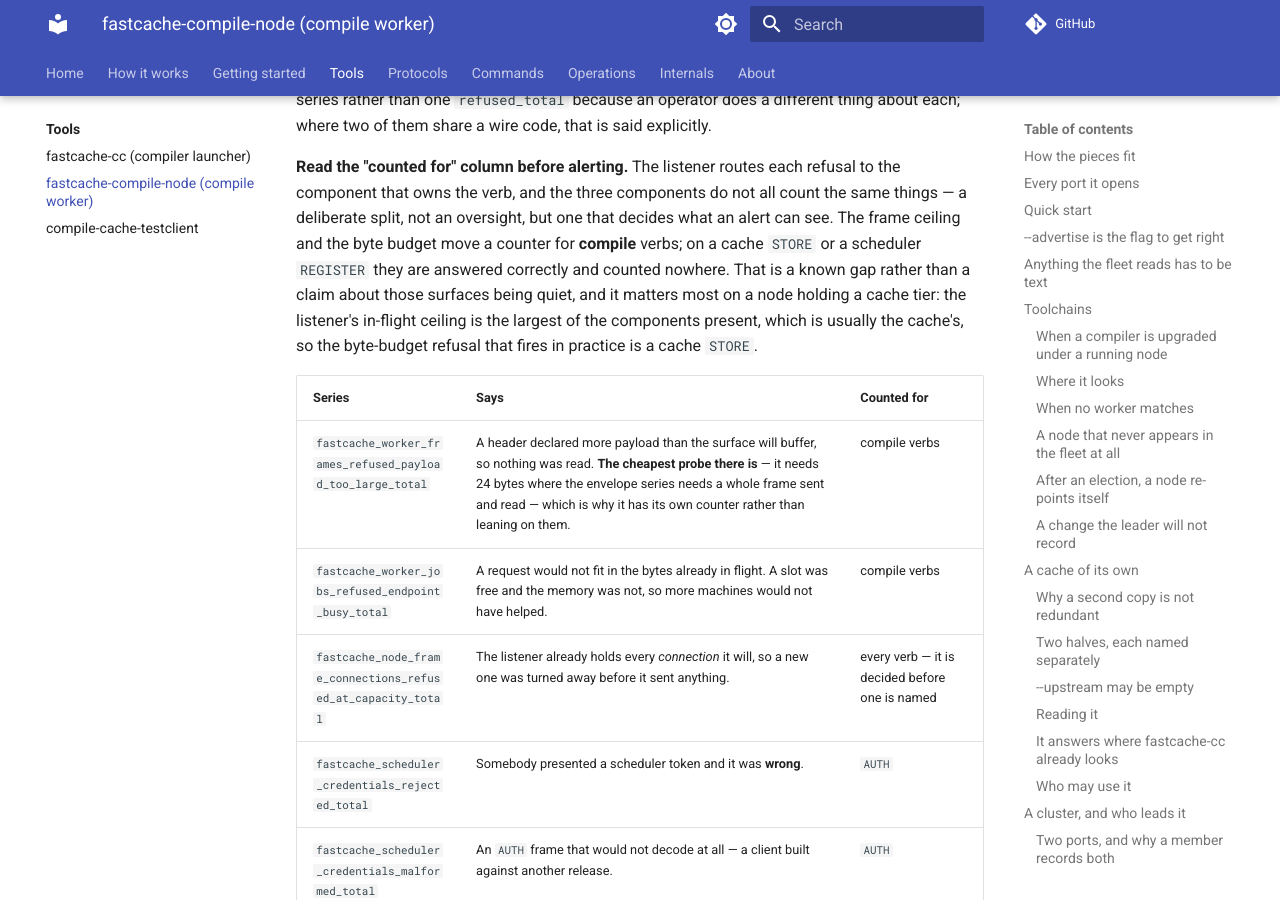
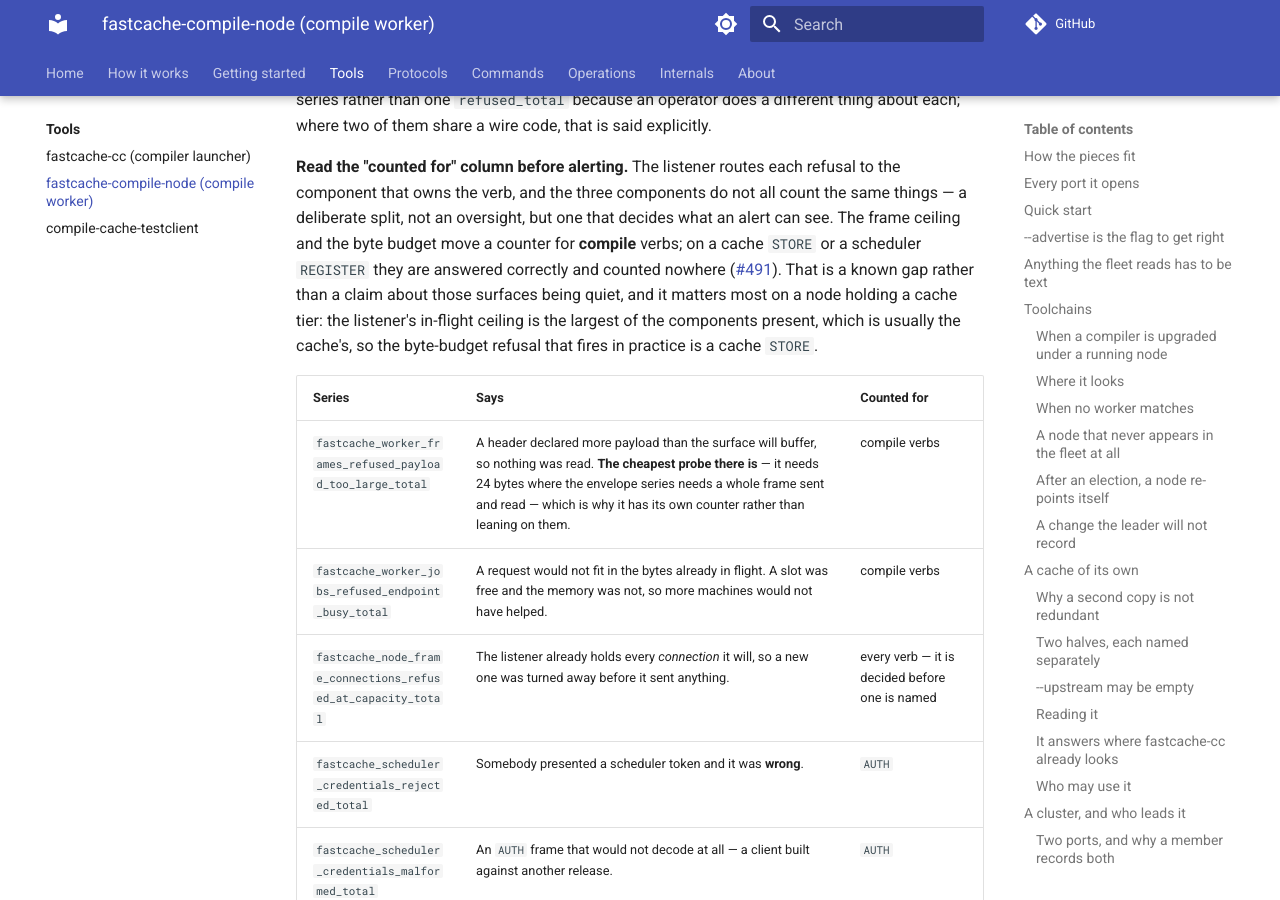
Before and after one commit to LASTRADA-Software/fastcached, an MkDocs documentation site: the page built from docs/tools/fastcache-compile-node.md, in a window 1280 px wide and 900 px high, scrolled down 33677 px. Built offline with MkDocs 1.6.1 and Material for MkDocs 9.7.7, drawn with Linux system fonts in a browser that asks for light colours; comment, search, counter and statistics services are not loaded.

Commit message:
docs: link the two follow-ups #447 could not close
The cache/scheduler counter gap and the refusals scan's hand-kept file list are
now issues rather than paragraphs, and the rulebook's `## Open work` section
carries the reasoning each was filed on.

Refs #447, #491, #492

Signed-off-by: Christian Parpart <christian@parpart.family>

```diff
--- a/docs/tools/fastcache-compile-node.md
+++ b/docs/tools/fastcache-compile-node.md
@@ -1527,11 +1527,12 @@
 count the same things — a deliberate split, not an oversight, but one that decides
 what an alert can see. The frame ceiling and the byte budget move a counter for
 **compile** verbs; on a cache `STORE` or a scheduler `REGISTER` they are answered
-correctly and counted nowhere. That is a known gap rather than a claim about those
-surfaces being quiet, and it matters most on a node holding a cache tier: the
-listener's in-flight ceiling is the largest of the components present, which is
-usually the cache's, so the byte-budget refusal that fires in practice is a cache
-`STORE`.
+correctly and counted nowhere
+([#491](https://github.com/LASTRADA-Software/fastcached/issues/491)). That is a
+known gap rather than a claim about those surfaces being quiet, and it matters most
+on a node holding a cache tier: the listener's in-flight ceiling is the largest of
+the components present, which is usually the cache's, so the byte-budget refusal
+that fires in practice is a cache `STORE`.
 
 | Series | Says | Counted for |
 |---|---|---|
```
Also changed, not shown: .agent/rules/metrics-and-observability.md (+18 -0 lines).
